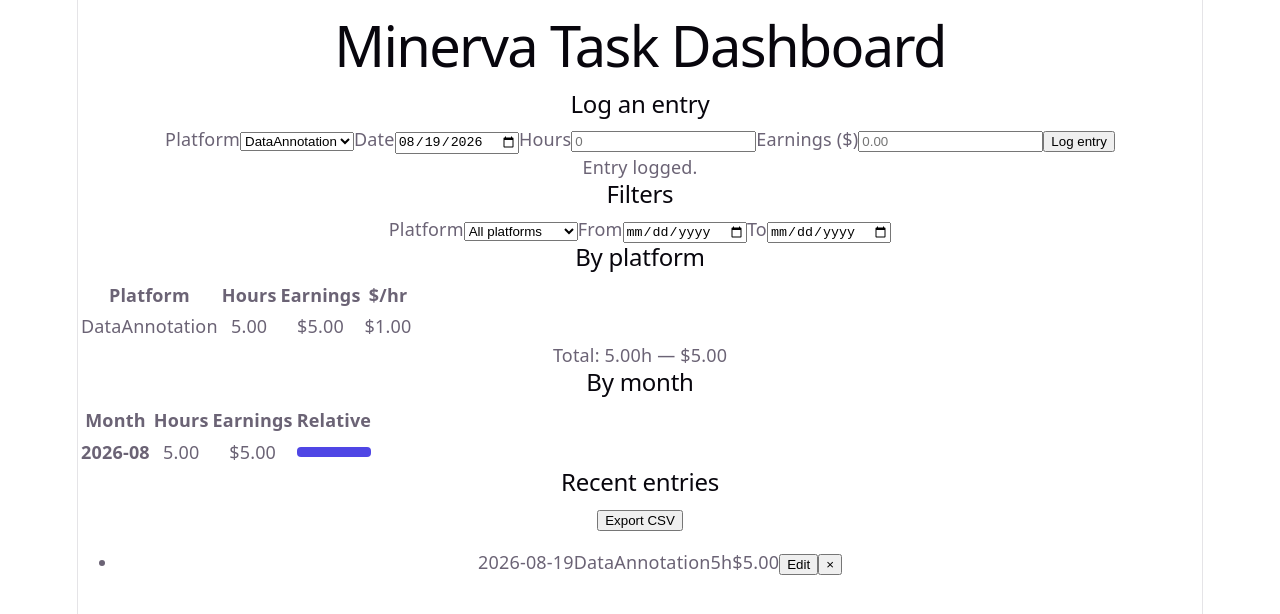
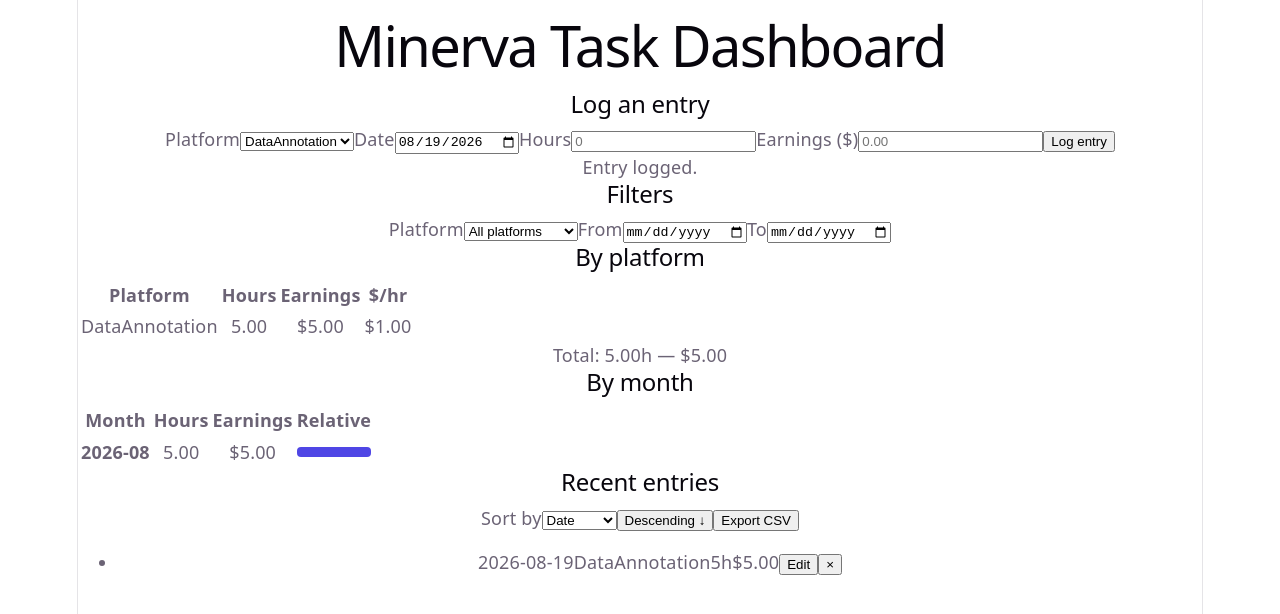
Before and after one commit to Manati-ki/minerva-task-dashboard, a React (Vite) app: page / in a window 1280 px wide. Both pictures are taken after typing "5", "5" into the empty fields and a click on the button "Log entry". Shown: the top 614 px of the page. Built offline with nearby package versions, Linux system fonts and the light colour scheme.

Commit message:
Add sort controls to EntryList

```diff
--- a/src/components/EntryList.jsx
+++ b/src/components/EntryList.jsx
@@ -1,20 +1,43 @@
+import { useState } from 'react'
 import EntryRow from './EntryRow'
 import { downloadCsv, entriesToCsv } from '../utils/exportCsv'
+import { sortEntries } from '../utils/sortEntries'
 
 export default function EntryList({ entries, onUpdate, onDelete }) {
+  const [sortBy, setSortBy] = useState('date')
+  const [direction, setDirection] = useState('desc')
+
   if (entries.length === 0) return null
 
-  const sorted = [...entries].sort((a, b) => b.date.localeCompare(a.date))
+  const sorted = sortEntries(entries, sortBy, direction)
 
   function handleExport() {
     downloadCsv(entriesToCsv(sorted), 'minerva-entries.csv')
   }
 
+  function toggleDirection() {
+    setDirection((d) => (d === 'asc' ? 'desc' : 'asc'))
+  }
+
   return (
     <div>
-      <button type="button" onClick={handleExport}>
-        Export CSV
-      </button>
+      <div className="entry-list-controls">
+        <label htmlFor="sort-by">
+          Sort by
+          <select id="sort-by" value={sortBy} onChange={(e) => setSortBy(e.target.value)}>
+            <option value="date">Date</option>
+            <option value="platform">Platform</option>
+            <option value="hours">Hours</option>
+            <option value="earnings">Earnings</option>
+          </select>
+        </label>
+        <button type="button" onClick={toggleDirection}>
+          {direction === 'asc' ? 'Ascending ↑' : 'Descending ↓'}
+        </button>
+        <button type="button" onClick={handleExport}>
+          Export CSV
+        </button>
+      </div>
       <ul className="entry-list">
         {sorted.map((e) => (
           <EntryRow key={e.id} entry={e} onUpdate={onUpdate} onDelete={onDelete} />
```
